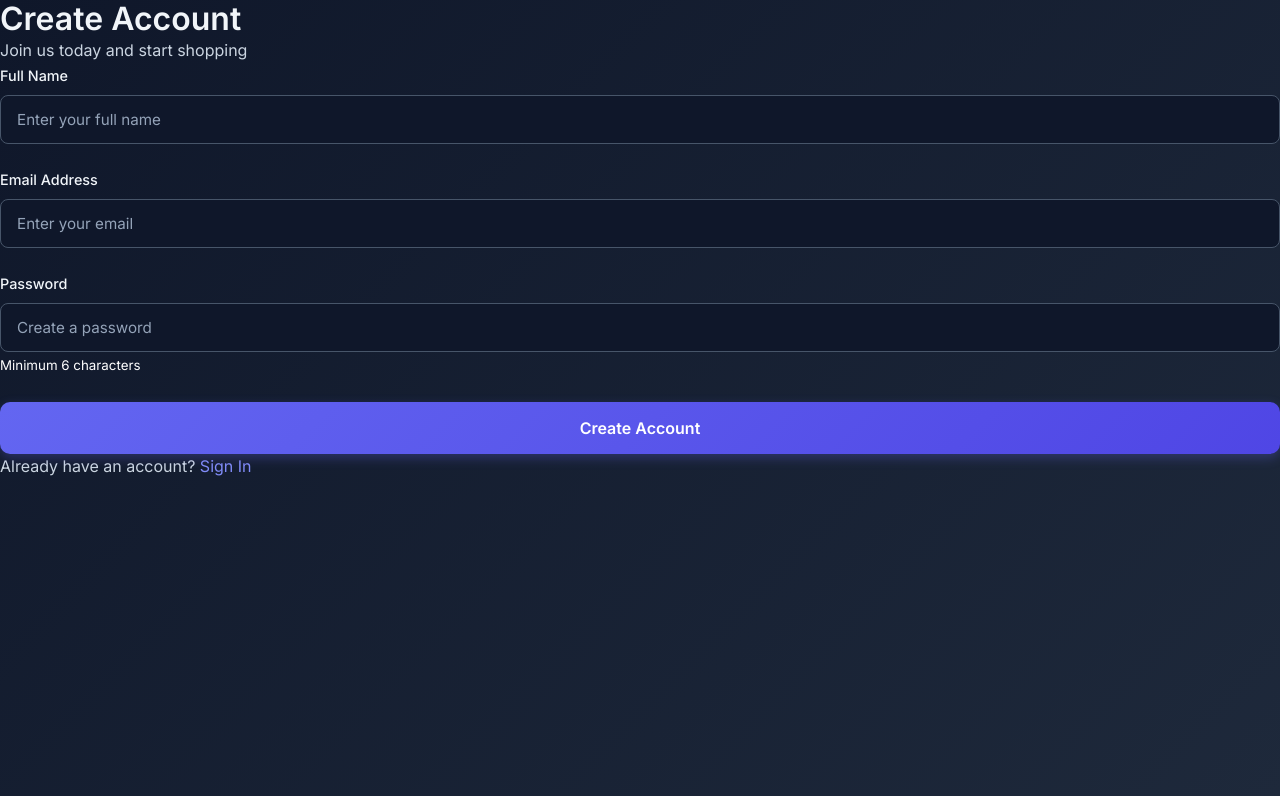
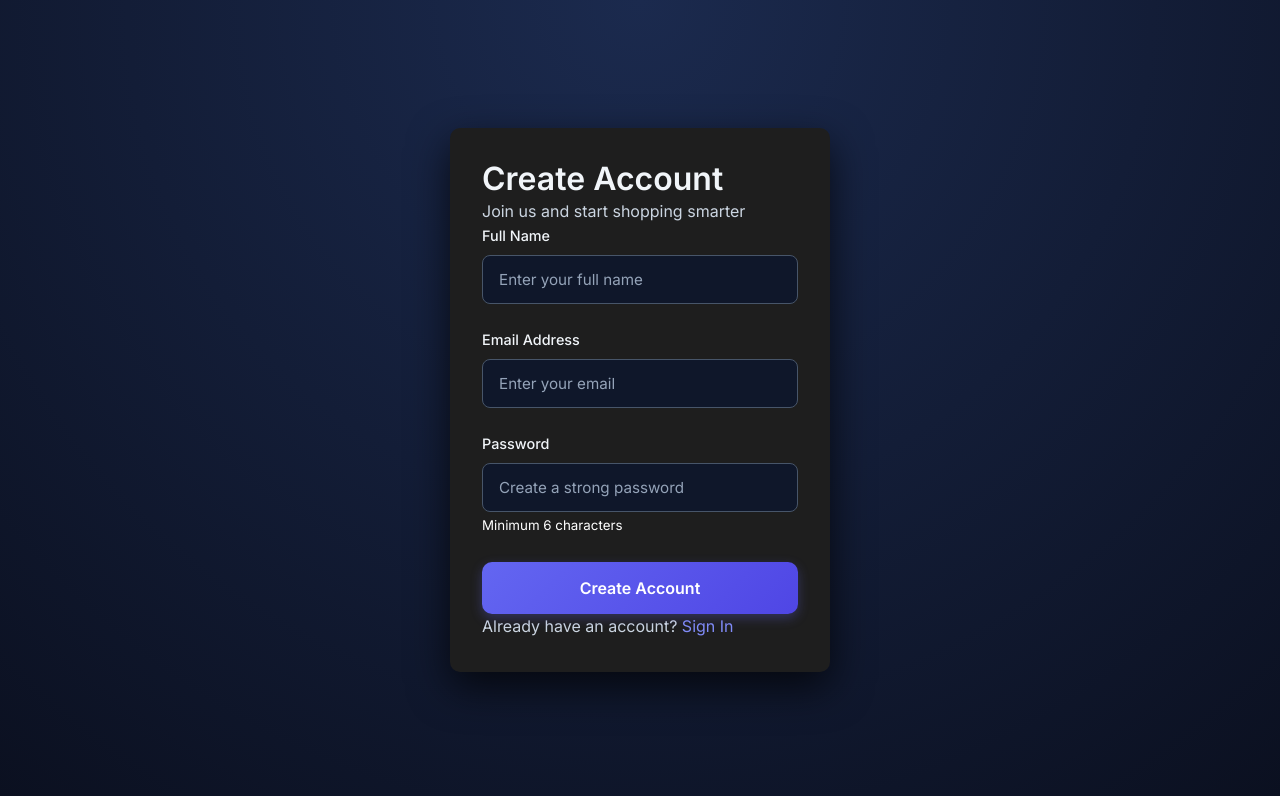
Before and after one commit to Mohanraj111789/EcommerceJava, a React app in the folder frontend/: page /register in a window 1280 px wide. Shown: the top 796 px of the page. Built offline with nearby package versions, Linux system fonts and the light colour scheme; the HTML template or start-up script is replaced by a standard one.

Commit message:
fix the navbar UserName

```diff
--- a/frontend/src/App.jsx
+++ b/frontend/src/App.jsx
@@ -68,14 +68,6 @@ function App() {
               </ProtectedRoute>
             }
           />
-          <Route
-            path="/admin/dashboard"
-            element={
-              <AdminRoute>
-                <AdminDashboard />
-              </AdminRoute>
-            }
-          />
         </Routes>
       </Router>
     </AuthProvider>
--- a/frontend/src/components/CartIcon.css
+++ b/frontend/src/components/CartIcon.css
@@ -5,6 +5,7 @@
   font-size: 28px;
   cursor: pointer;
   color: white;
+  z-index: 1000;
 }
 
 .cart-badge {
--- /dev/null
+++ b/frontend/src/components/Navbar.css
@@ -0,0 +1,34 @@
+.navbar {
+  background: #121212;
+  color: white;
+  padding: 12px 20px;
+  display: flex;
+  justify-content: space-between;
+  align-items: center;
+}
+
+.nav-left {
+  font-size: 20px;
+  font-weight: bold;
+  cursor: pointer;
+}
+
+.nav-right {
+  display: flex;
+  align-items: center;
+  gap: 15px;
+}
+
+.greeting {
+  font-size: 14px;
+  color: #f0c14b;
+}
+
+.logout-btn {
+  background: #ff4d4d;
+  color: white;
+  border: none;
+  padding: 6px 12px;
+  cursor: pointer;
+  border-radius: 4px;
+}
--- /dev/null
+++ b/frontend/src/components/Navbar.jsx
@@ -0,0 +1,37 @@
+import React from "react";
+import { useNavigate } from "react-router-dom";
+import { useAuth } from "../contexts/AuthContext";
+import "./Navbar.css";
+
+const Navbar = () => {
+  const { user, logout } = useAuth();
+  const navigate = useNavigate();
+
+  return (
+    <nav className="navbar">
+      <div className="nav-left" onClick={() => navigate("/")}>
+        🛒 E-Commerce
+      </div>
+
+      <div className="nav-right">
+        {user && (
+          <span className="greeting">
+            Hello, <b>{user.name}</b> 👋
+          </span>
+        )}
+
+        <button
+          className="logout-btn"
+          onClick={() => {
+            logout();
+            navigate("/login");
+          }}
+        >
+          Logout
+        </button>
+      </div>
+    </nav>
+  );
+};
+
+export default Navbar;
--- a/frontend/src/pages/Products.jsx
+++ b/frontend/src/pages/Products.jsx
@@ -3,6 +3,8 @@ import axios from "axios";
 import { useNavigate } from "react-router-dom";
 import Card from "../components/Card";
 import CartIcon from "../components/CartIcon";
+import Navbar from "../components/Navbar";
+import { useAuth } from "../contexts/AuthContext";
 import "./Products.css";
 
 const Products = () => {
@@ -10,33 +12,57 @@ const Products = () => {
   const [cartCount, setCartCount] = useState(0);
   const navigate = useNavigate();
 
-  const userId = 9; // replace later with auth user
+  const { user } = useAuth(); // ✅ logged-in user
+  const userId = user?.id;    // ✅ SAFE access
 
+  /* ================= LOAD DATA ================= */
   useEffect(() => {
     loadProducts();
+
+    // 🔒 Call cart API ONLY when userId exists
+    if (userId) {
       loadCartCount();
-  }, []);
+    }
+  }, [userId]);
 
   const loadProducts = async () => {
+    try {
       const res = await axios.get("http://localhost:8080/api/products");
       setProducts(res.data);
+    } catch (err) {
+      console.error("Failed to load products", err);
+    }
   };
 
   const loadCartCount = async () => {
-    const res = await axios.get(`http://localhost:8080/api/cart/${userId}`);
+    try {
+      const res = await axios.get(
+        `http://localhost:8080/api/cart/${userId}`
+      );
+
       const count = res.data.items.reduce(
         (sum, item) => sum + item.quantity,
         0
       );
       setCartCount(count);
+    } catch (err) {
+      console.error("Failed to load cart count", err);
+      setCartCount(0);
+    }
   };
 
   const addToCart = async (productId) => {
+    if (!userId) {
+      navigate("/login"); // 🔐 not logged in
+      return;
+    }
+
     await axios.post(`http://localhost:8080/api/cart/${userId}/add`, {
       productId,
       quantity: 1
     });
-    loadCartCount(); // update cart badge
+
+    loadCartCount();
   };
 
   const buyNow = async (productId) => {
@@ -46,7 +72,8 @@ const Products = () => {
 
   return (
     <div className="products-container">
-      <CartIcon count={cartCount} />
+      <Navbar />
+      {userId && <CartIcon count={cartCount} />}
 
       <h2 className="page-title">Products</h2>
 
--- a/frontend/src/pages/Register.css
+++ b/frontend/src/pages/Register.css
@@ -1,13 +1,26 @@
-.products-container {
-  padding: 20px;
+/* Full page center alignment */
+.register-page {
+  min-height: 100vh;
+  display: flex;
+  justify-content: center;   /* horizontal center */
+  align-items: center;       /* vertical center */
+  background: radial-gradient(circle at top, #1b2a4e, #0b1020);
 }
 
-.page-title {
-  margin-bottom: 20px;
+/* Optional wrapper (can stay simple) */
+.register-container {
+  display: flex;
+  justify-content: center;
+  align-items: center;
+  width: 100%;
 }
 
-.products-grid {
-  display: grid;
-  grid-template-columns: repeat(4, 1fr);
-  gap: 20px;
+/* Card styling (keep or adjust width) */
+.register-card {
+  background: #1e1e1e;
+  color: white;
+  border-radius: 10px;
+  padding: 32px;
+  width: 380px;
+  box-shadow: 0 15px 40px rgba(0, 0, 0, 0.7);
 }
--- a/frontend/src/pages/Register.jsx
+++ b/frontend/src/pages/Register.jsx
@@ -6,13 +6,23 @@ import './Register.css';
 export default function Register() {
   const { register } = useAuth();
   const navigate = useNavigate();
-  const [form, setForm] = useState({ name: '', email: '', password: '' });
+
+  const [form, setForm] = useState({
+    name: '',
+    email: '',
+    password: ''
+  });
+
   const [error, setError] = useState(null);
   const [success, setSuccess] = useState(false);
   const [busy, setBusy] = useState(false);
 
-  const handleChange = (e) => setForm({ ...form, [e.target.name]: e.target.value });
+  /* ================= HANDLE INPUT ================= */
+  const handleChange = (e) => {
+    setForm({ ...form, [e.target.name]: e.target.value });
+  };
 
+  /* ================= SUBMIT ================= */
   const handleSubmit = async (e) => {
     e.preventDefault();
     setError(null);
@@ -21,24 +31,26 @@ export default function Register() {
 
     try {
       const result = await register(form);
+
       if (result.success) {
         setSuccess(true);
+
+        // Clear form after success
+        setForm({ name: '', email: '', password: '' });
+
         setTimeout(() => {
-          navigate('/');
-        }, 1000);
+          navigate('/login');
+        }, 1200);
       } else {
         if (typeof result.error === 'object') {
-          const errorMessages = Object.values(result.error).join(', ');
-          setError(errorMessages);
-        } else if (typeof result.error === 'string') {
-          setError(result.error);
+          setError(Object.values(result.error).join(', '));
         } else {
-          setError('Registration failed. Please try again.');
+          setError(result.error || 'Registration failed. Please try again.');
         }
       }
     } catch (err) {
       console.error('Registration error:', err);
-      setError('An error occurred. Please try again.');
+      setError('An unexpected error occurred. Please try again.');
     } finally {
       setBusy(false);
     }
@@ -48,15 +60,20 @@ export default function Register() {
     <div className="register-page">
       <div className="register-container">
         <div className="register-card">
+
+          {/* ===== HEADER ===== */}
           <div className="register-header">
             <h2 className="register-title">Create Account</h2>
-            <p className="register-subtitle">Join us today and start shopping</p>
+            <p className="register-subtitle">
+              Join us and start shopping smarter
+            </p>
           </div>
 
+          {/* ===== ALERTS ===== */}
           {success && (
             <div className="alert alert-success">
               <span className="alert-icon">✓</span>
-              <span>Registration successful! Redirecting...</span>
+              <span>Account created successfully! Redirecting...</span>
             </div>
           )}
 
@@ -67,7 +84,12 @@ export default function Register() {
             </div>
           )}
 
-          <form onSubmit={handleSubmit} className="register-form">
+          {/* ===== FORM ===== */}
+          <form
+            onSubmit={handleSubmit}
+            className="register-form"
+            autoComplete="off"
+          >
             <div className="form-group">
               <label className="form-label">Full Name</label>
               <input
@@ -102,24 +124,34 @@ export default function Register() {
                 value={form.password}
                 onChange={handleChange}
                 className="form-input"
-                placeholder="Create a password"
+                placeholder="Create a strong password"
                 minLength={6}
+                autoComplete="new-password"
                 required
               />
-              <small className="form-hint">Minimum 6 characters</small>
+              <small className="form-hint">
+                Minimum 6 characters
+              </small>
             </div>
 
-            <button type="submit" className="btn-submit" disabled={busy}>
+            <button
+              type="submit"
+              className="btn-submit"
+              disabled={busy}
+            >
               {busy && <span className="spinner"></span>}
               {busy ? 'Creating Account...' : 'Create Account'}
             </button>
           </form>
 
+          {/* ===== FOOTER ===== */}
           <div className="register-footer">
             <p>
-              Already have an account? <Link to="/login">Sign In</Link>
+              Already have an account?{' '}
+              <Link to="/login">Sign In</Link>
             </p>
           </div>
+
         </div>
       </div>
     </div>
```
Lines whose indentation alone changed are shown as unchanged.
